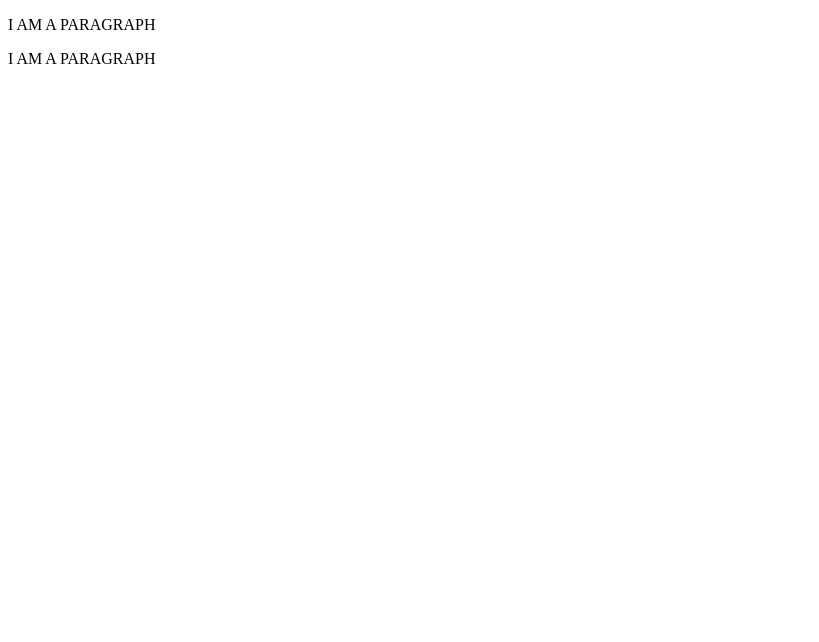
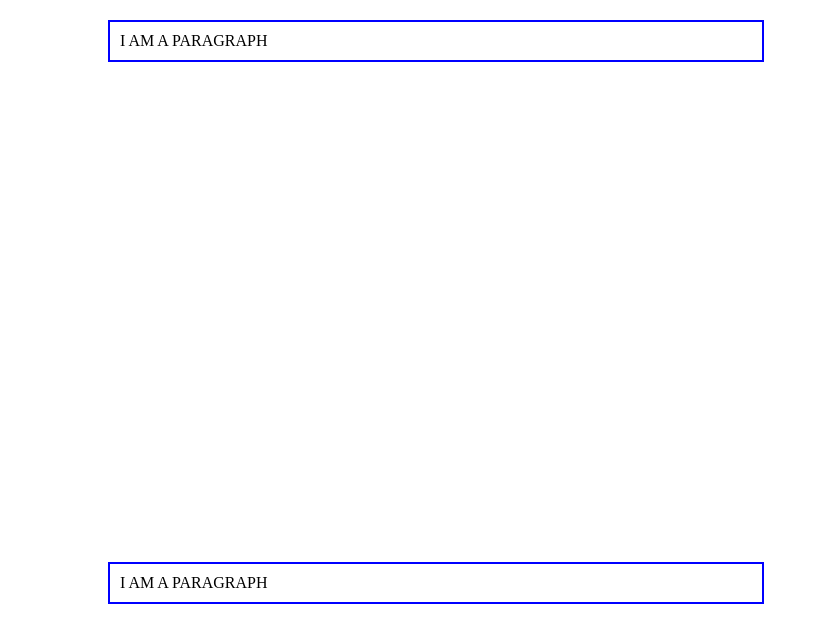
Before and after one commit to Puugu/Udemy_WebDevBootcamp, a plain HTML site: page Section6-IntermediateCSS/boxModel.html in a window 1280 px wide. Shown: the whole page, without its empty margins (0-819 px from the left). Drawn offline with Linux system fonts and the light colour scheme.

Commit message:
notes on box model

```diff
--- a/Section6-IntermediateCSS/boxModelStyles.css
+++ b/Section6-IntermediateCSS/boxModelStyles.css
@@ -1,7 +1,13 @@
+p{
 /*Content - Width and Height*/
+width: 50%;
 
 /*Border*/
+border: 2px solid blue;
 
 /*Padding*/
+padding: 10px;
 
 /*Margin*/
+margin: 20px 40px 500px 100px;
+}
```
